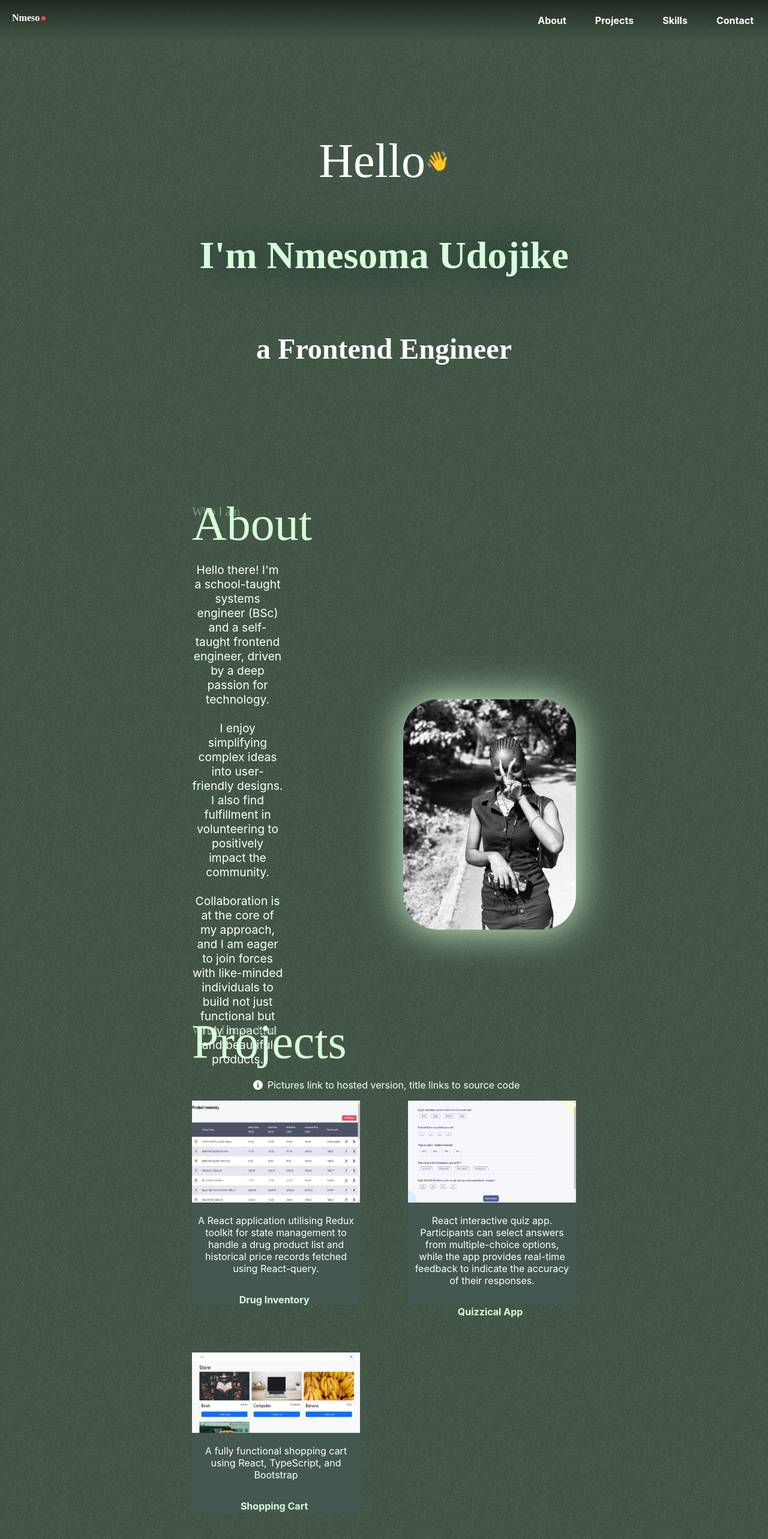
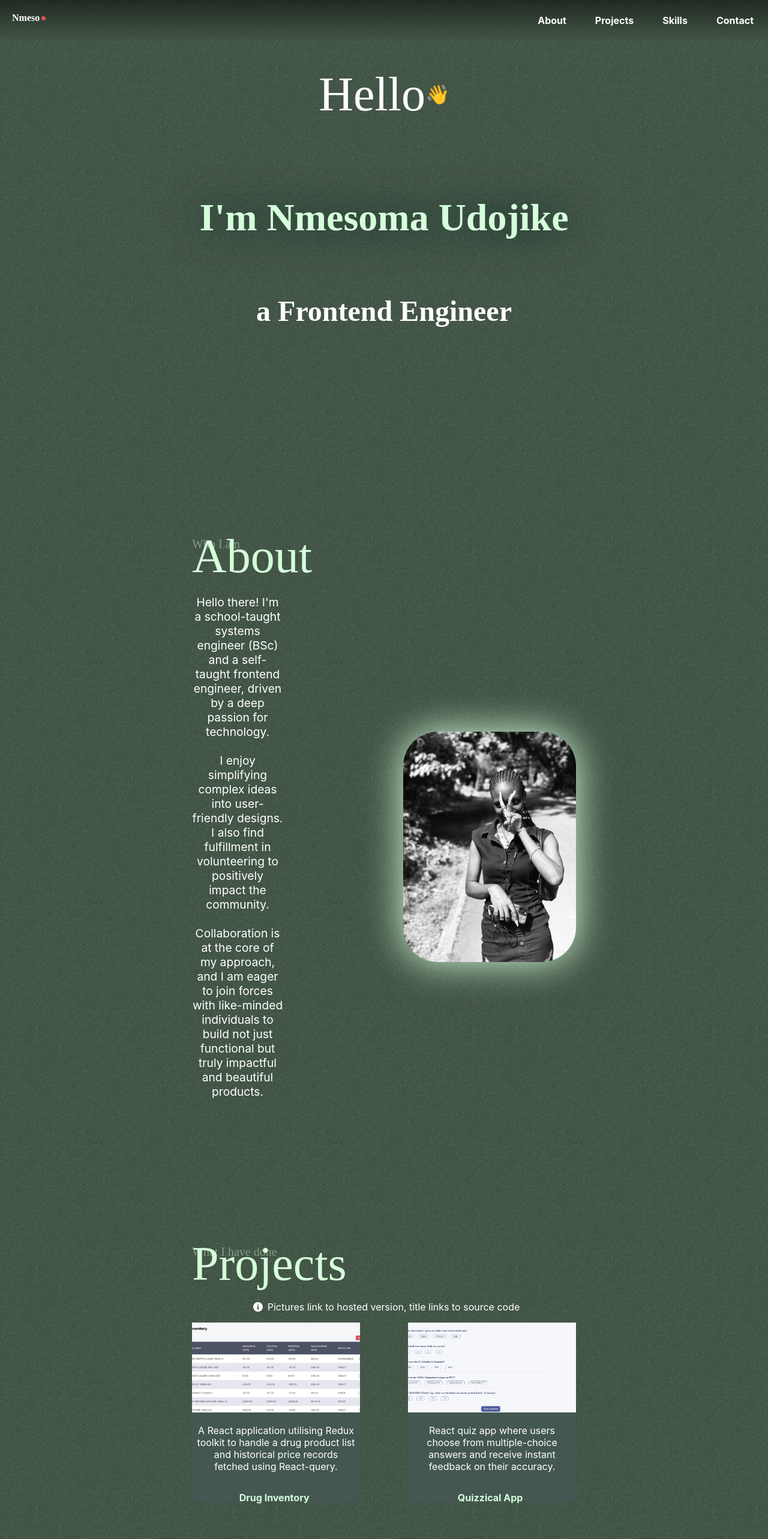
Before and after one commit to Maysummer/Portfolio1, a React (Create React App) app: page / in a window 1280 px wide. Shown: the top 2566 px of the page at 60% size. Built offline with nearby package versions, Linux system fonts and the light colour scheme; a web font is replaced by a local one.

Commit message:
adjust vh to help responsiveness

```diff
--- a/src/index.css
+++ b/src/index.css
@@ -48,7 +48,11 @@ code {
   display: flex;
   flex-direction: column;
   align-items: center;
-  justify-content: center;
+  padding: 2em 20em;
+
+  @media (max-width: 1270px) {
+    padding: 2em 2em;
+  }
 }
 
 .animatedTitle {
@@ -90,5 +94,4 @@ code {
 .helloContainer {
   display: flex;
   align-items: center;
-  margin-bottom: -3em;
 }
--- a/src/pages/Projects.tsx
+++ b/src/pages/Projects.tsx
@@ -26,7 +26,7 @@ import {
 
 export default function Projects() {
   return (
-    <SectionContainer id='projects'>
+    <SectionContainer id="projects">
       <SectionHeaderContainer>
         <SectionHeaderText>What I have done</SectionHeaderText>
         <SectionHeader>Projects</SectionHeader>
@@ -45,9 +45,9 @@ export default function Projects() {
           </ProjectLink>
           <ProjectText>
             <p>
-              A React application utilising Redux toolkit for state management
-              to handle a drug product list and historical price records fetched
-              using React-query.
+              A React application utilising Redux toolkit to handle a drug
+              product list and historical price records fetched using
+              React-query.
             </p>
             <ProjectLink
               href="https://github.com/Maysummer/Inventory"
@@ -70,9 +70,8 @@ export default function Projects() {
           </ProjectLink>
           <ProjectText>
             <p>
-              React interactive quiz app. Participants can select answers from
-              multiple-choice options, while the app provides real-time feedback
-              to indicate the accuracy of their responses.
+              React quiz app where users choose from multiple-choice answers and
+              receive instant feedback on their accuracy.
             </p>
             <ProjectLink
               href="https://github.com/Maysummer/Quizzical-app"
--- a/src/pages/styles/aboutStyles.ts
+++ b/src/pages/styles/aboutStyles.ts
@@ -14,6 +14,10 @@ export const AboutContent = styled.div`
 
 export const AboutText = styled.p `
   max-width: 40%;
+
+  @media (max-width: 768px) {
+    max-width: 100%;
+  }
 `
 
 export const AboutImage = styled.img`
@@ -55,4 +59,8 @@ export const AboutImage = styled.img`
       }
     }
   }
+
+  @media (max-width: 768px) {
+    height: 10em;
+  }
 `;
--- a/src/pages/styles/projectStyles.ts
+++ b/src/pages/styles/projectStyles.ts
@@ -5,8 +5,6 @@ export const ProjectContainer = styled.div`
   display: grid;
   grid-template-columns: repeat(auto-fit, minmax(200px, 1fr));
   grid-gap: 5rem;
-  width: 100%;
-  max-width: 1280px;
   margin: 0 auto;
 `;
 
@@ -19,6 +17,7 @@ export const Project = styled.div`
 export const ProjectImg = styled.img`
   width: 100%;
   height: 50%;
+  object-fit: cover;
 `;
 
 export const LinkBracket = styled.span`
--- a/src/pages/styles/sectionStyles.ts
+++ b/src/pages/styles/sectionStyles.ts
@@ -2,7 +2,7 @@ import styled from 'styled-components';
 
 export const SectionContainer = styled.section`
   padding: 2em 20em;
-  height: 100vh;
+  margin-bottom: 10em;
 
   @media (max-width: 1270px) {
     padding: 2em 2em;
@@ -13,7 +13,6 @@ export const SectionHeaderContainer = styled.div`
 display: flex;
 flex-direction: column;
 align-items: flex-start;
-margin-top: 10px;
 font-family: 'Agbalumo';
 `
 export const SectionHeaderText = styled.p`
@@ -30,5 +29,6 @@ export const SectionHeader = styled.p`
 
   @media (max-width: 768px) {
     font-size: 50px;
+    margin-top: -1.5rem;
   }
 `;
```
